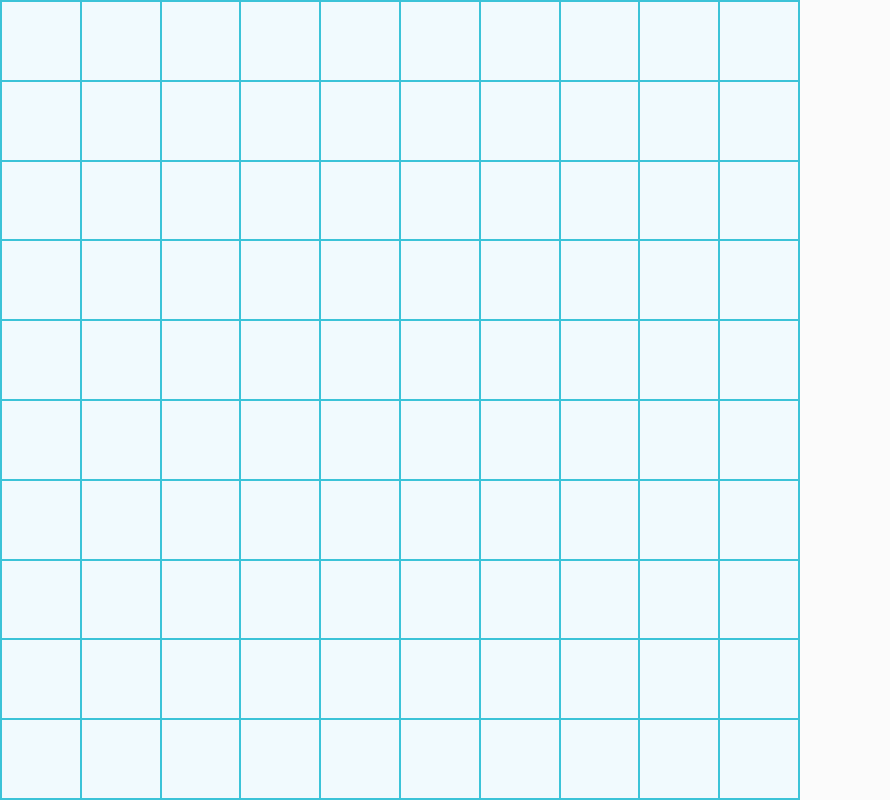
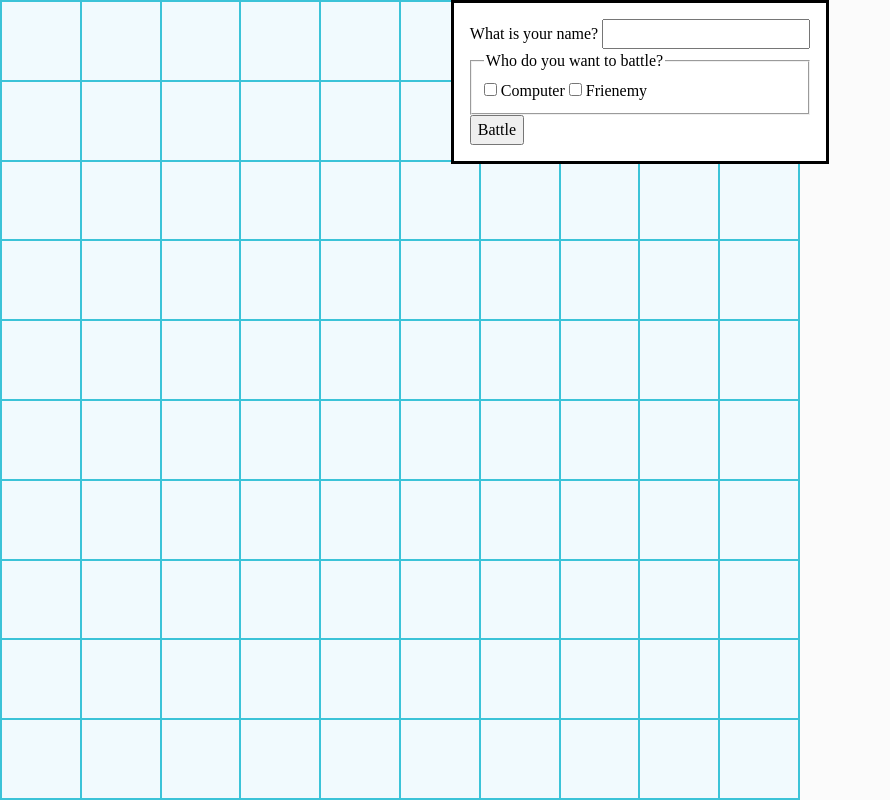
Before and after one commit to NikeEmOlo/battleship, a website built with Vite: page play.html in a window 1280 px wide. Shown: the whole page, without its empty margins (0-890 px from the left). Built offline with nearby package versions, Linux system fonts and the light colour scheme.

Commit message:
feat(play): add form to collect game style info
- A modal has been added to collect player name and gameplay style (computer or two-player)

```diff
--- a/play.html
+++ b/play.html
@@ -14,6 +14,34 @@
         <div class="gameboard"></div>
       </div>
       <div class="context"></div>
+      <dialog open id="choose-players">
+        <form method="dialog">
+          <label for="name">What is your name?</label>
+          <input type="text" name="name" id="name" required />
+
+          <fieldset>
+            <legend>Who do you want to battle?</legend>
+
+            <input
+              type="checkbox"
+              name="opponent"
+              id="computer"
+              value="computer"
+            />
+            <label for="computer">Computer</label>
+
+            <input
+              type="checkbox"
+              name="opponent"
+              id="frienemy"
+              value="frienemy"
+            />
+            <label for="frienemy">Frienemy</label>
+          </fieldset>
+
+          <button type="submit">Battle</button>
+        </form>
+      </dialog>
     </main>
   </body>
 </html>
```
